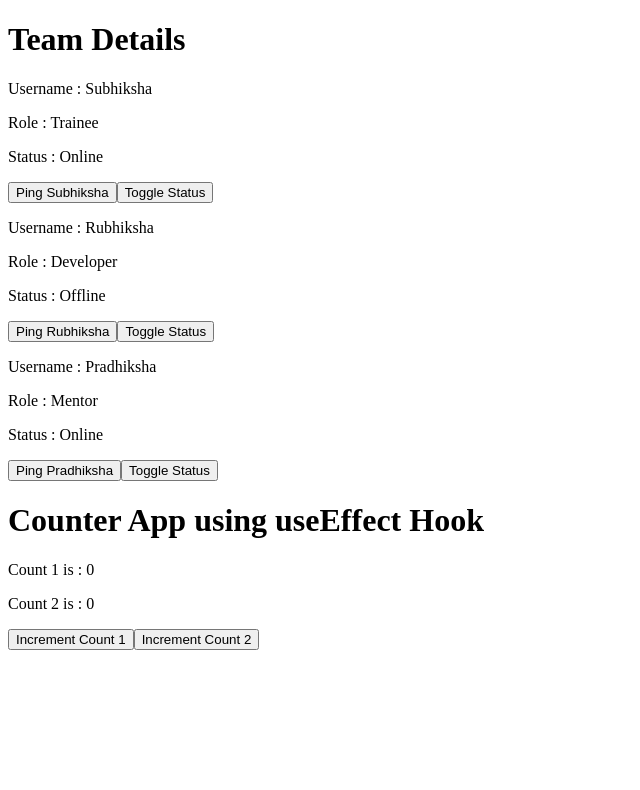
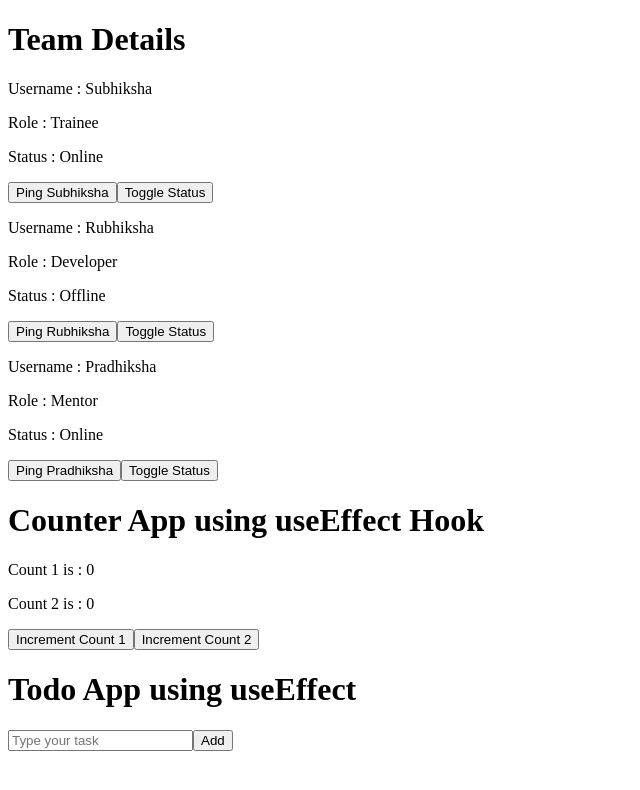
Before and after one commit to Subhiksha-G/Team-Details, a React (Vite) app: page / in a window 1280 px wide. Shown: the top 790 px of the page, without its empty margins (0-640 px from the left). Built offline with nearby package versions, Linux system fonts and the light colour scheme.

Commit message:
implement item management in todo list

```diff
--- a/src/App.jsx
+++ b/src/App.jsx
@@ -1,11 +1,13 @@
 import CounterUseEffect from "./components/CounterApp/Counter-useEffect";
 import Team from "./components/Team-Directory/Team";
+import Todo from "./components/TodoApp/Todo-useEffect";
 
 function App() {
   return (
     <>
       <Team />
       <CounterUseEffect />
+      <Todo />
     </>
   );
 }
--- /dev/null
+++ b/src/components/TodoApp/Todo-useEffect.jsx
@@ -0,0 +1,39 @@
+import { useState } from "react";
+
+export default function Todo() {
+  const [tasks, setTasks] = useState("");
+  const [newTask, setNewTask] = useState([]);
+
+  function addTask() {
+    if (tasks) {
+        setNewTask([...newTask, tasks]);
+        setTasks("");
+    } else {
+        alert("Please enter your task");
+    }
+  }
+
+  function deleteTask(index) {
+    setNewTask(newTask.filter((item, indexValue) => indexValue !== index));
+  }
+  return (
+    <>
+      <h1>Todo App using useEffect</h1>
+      <input
+        type="text"
+        placeholder="Type your task"
+        value={tasks}
+        onChange={(event) => setTasks(event.target.value)}
+      />
+      <button onClick={addTask}>Add</button>
+      <ul>
+        {newTask.map((item, index) => (
+            <li key={index}>
+                {item}
+                <button onClick={() => deleteTask(index)}>Delete</button>
+            </li>
+        ))}
+      </ul>
+    </>
+  );
+}
```
